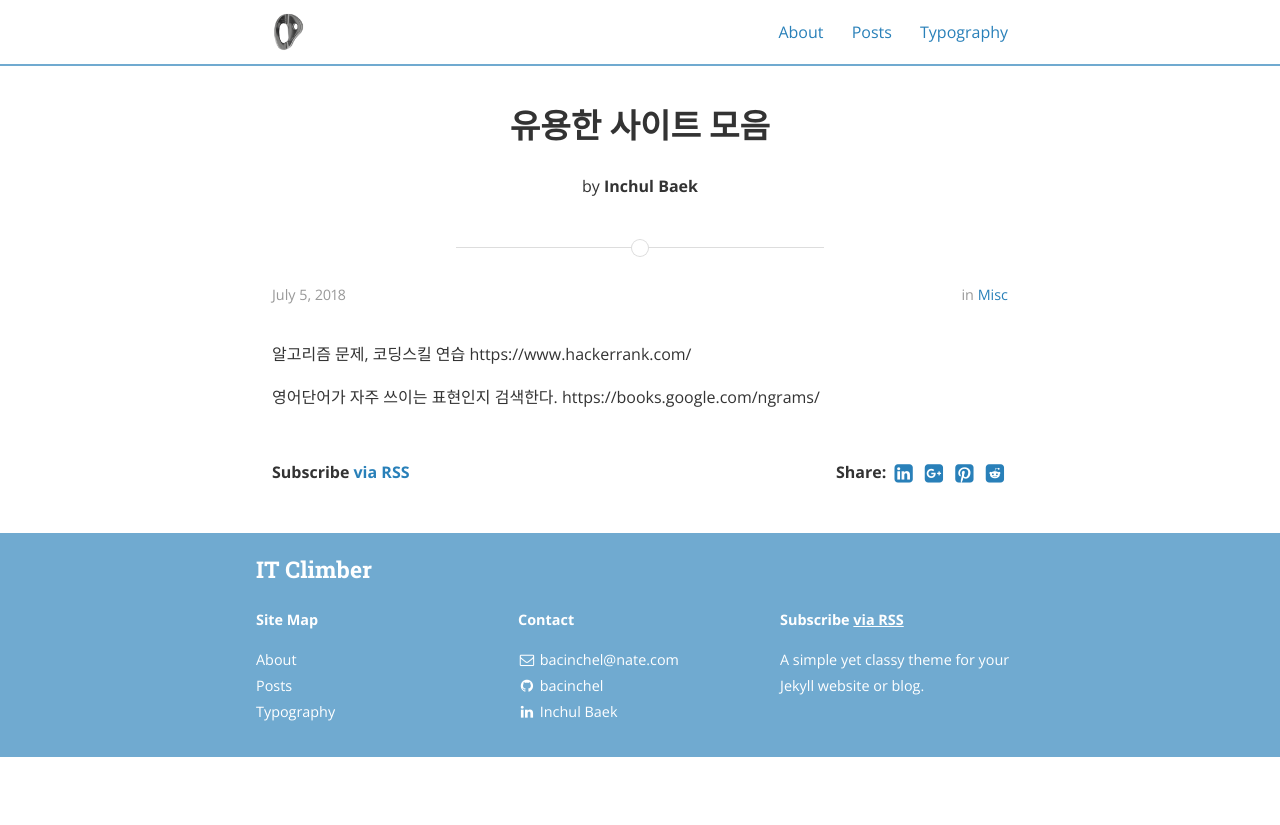
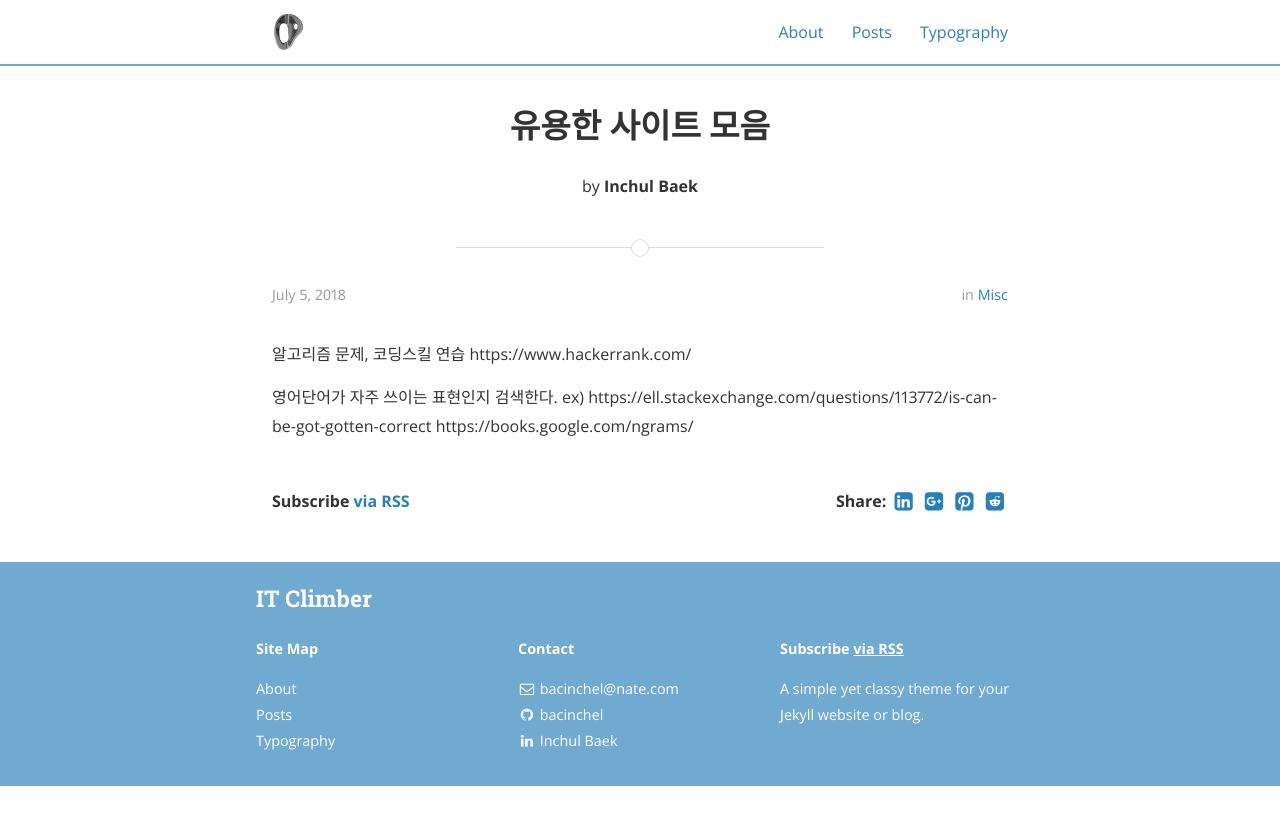
Before and after one commit to bacinchel/bacinchel.github.io, a Jekyll site: the page built from _posts/2018-07-04-useful-site.markdown, in a window 1280 px wide. Shown: the top 825 px of the page. Built offline with Jekyll 4.4.1, drawn with Linux system fonts in a browser that asks for light colours; nearby versions of some CDN libraries.

Commit message:
Update 2018-07-04-useful-site.markdown

```diff
--- a/_posts/2018-07-04-useful-site.markdown
+++ b/_posts/2018-07-04-useful-site.markdown
@@ -9,5 +9,7 @@ tags:
 알고리즘 문제, 코딩스킬 연습
 https://www.hackerrank.com/
 
+
 영어단어가 자주 쓰이는 표현인지 검색한다.
+ex) https://ell.stackexchange.com/questions/113772/is-can-be-got-gotten-correct
 https://books.google.com/ngrams/
```
